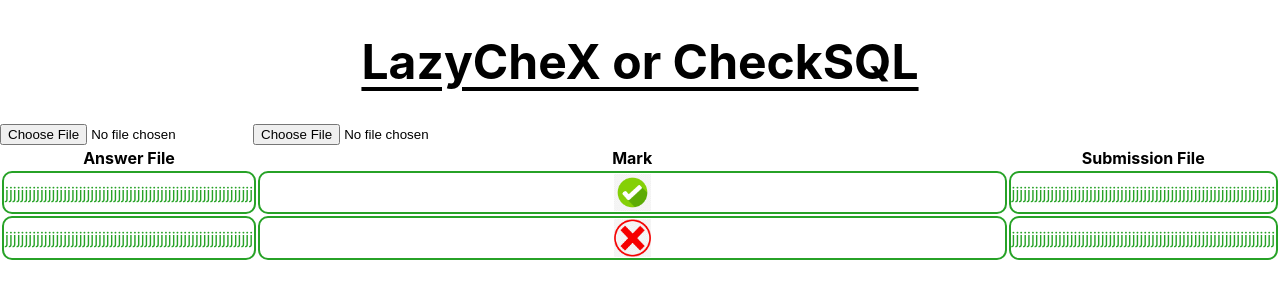
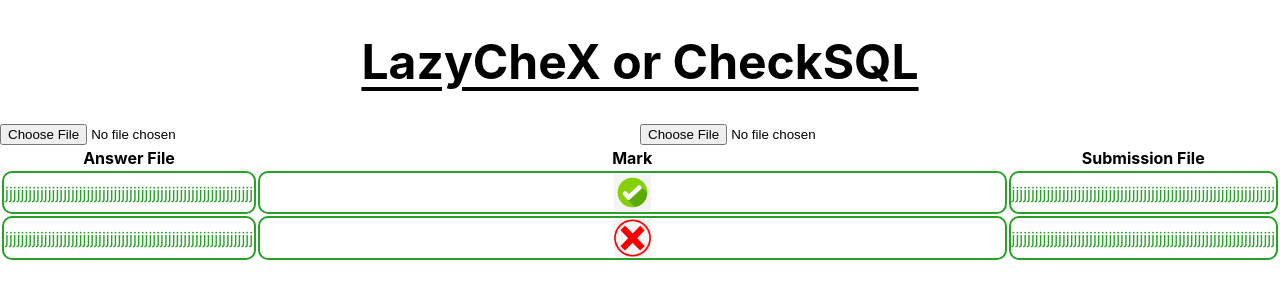
Before and after one commit to AshnahKhalidKhan/CheckSQL, a React (Create React App) app in the folder lazychex/: page / in a window 1280 px wide. Shown: the top 300 px of the page. Built offline with nearby package versions, Linux system fonts and the light colour scheme.

Commit message:
Bhai ye pata nahin kya horaha hai...

```diff
--- a/lazychex/src/App.js
+++ b/lazychex/src/App.js
@@ -6,9 +6,9 @@ function App() {
       <div className = 'Title'>
         <h1>LazyCheX or CheckSQL</h1>
       </div>
-      <div>
-        <input type = 'file' placeholder = 'Answer file goes here'></input>
-        <input type = 'file' placeholder = 'Submission file goes here'></input>
+      <div style = {{textAlign: 'center'}}>
+        <input type = 'file' placeholder = 'Answer file goes here' style = {{width: '50%'}}></input>
+        <input type = 'file' placeholder = 'Submission file goes here' style = {{width: '50%'}}></input>
       </div>
       <table style = {{width: '100%'}}>
         <thead>
```
